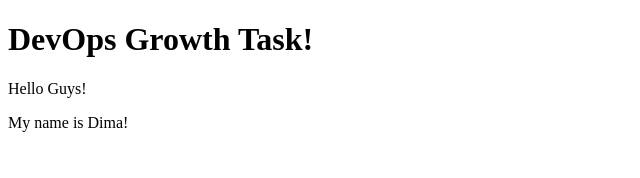
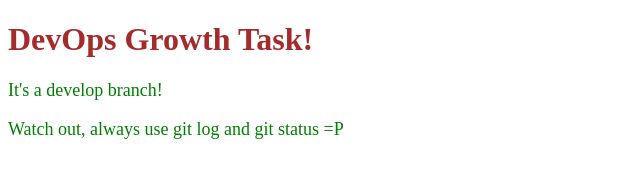
Before and after one commit to nalyvaykod/DevOps_Growth_Nalyvaiko, a plain HTML site: page index.html in a window 1280 px wide. Shown: the whole page, without its empty margins (0-640 px from the left). Drawn offline with Linux system fonts and the light colour scheme.

Commit message:
Added style.css and new code-lines in index.html

```diff
--- a/index.html
+++ b/index.html
@@ -3,11 +3,12 @@
 <head>
     <meta charset="UTF-8">
     <meta name="viewport" content="width=device-width, initial-scale=1.0">
-    <title>Document</title>
+    <title>DevOps_Growth_Task</title>
+    <link rel="stylesheet" href="style.css">
 </head>
 <body>
     <h1>DevOps Growth Task!</h1>
-    <p>Hello Guys!</p>
-    <p>My name is Dima!</p>
+    <p>It's a develop branch!</p>
+    <p>Watch out, always use git log and git status =P</p>
 </body>
 </html>
--- /dev/null
+++ b/style.css
@@ -0,0 +1,8 @@
+h1 {
+    color: brown;
+}
+
+p {
+    font-size: 18px;
+    color: green;
+}
```
